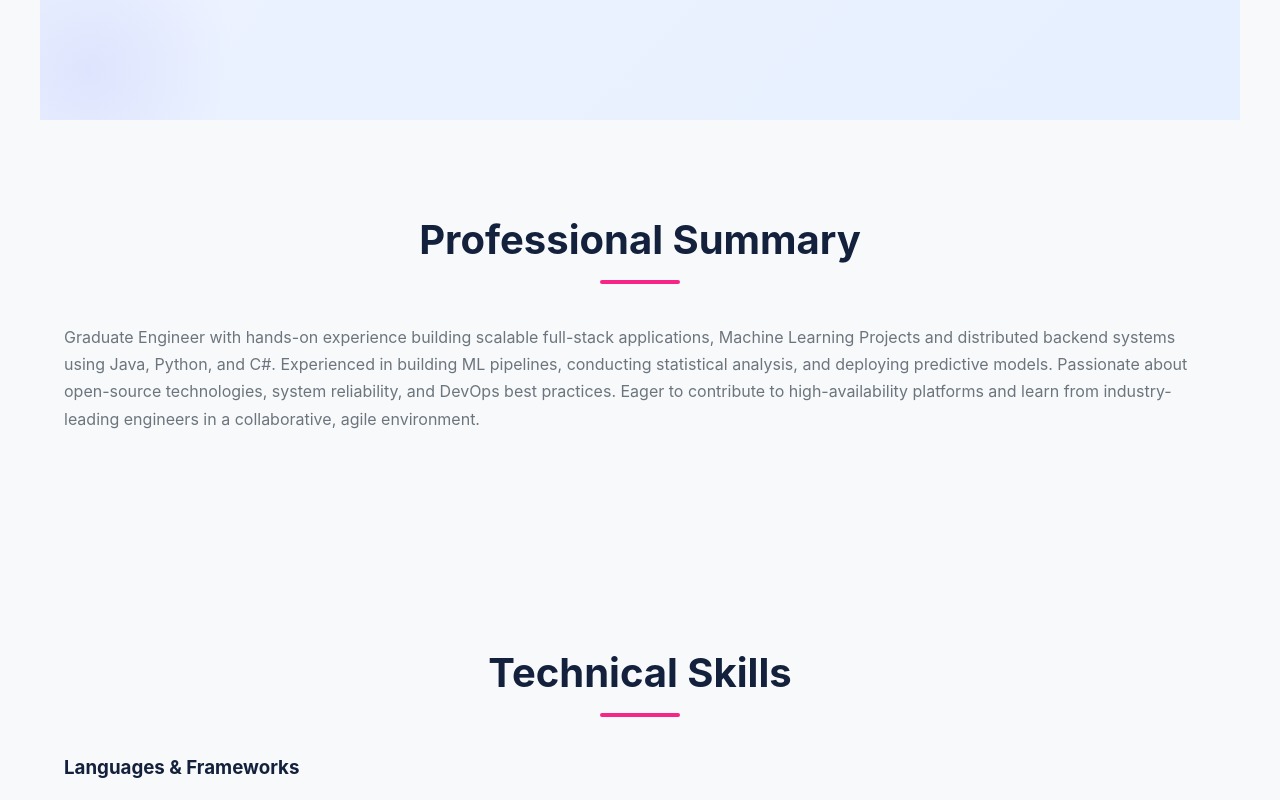
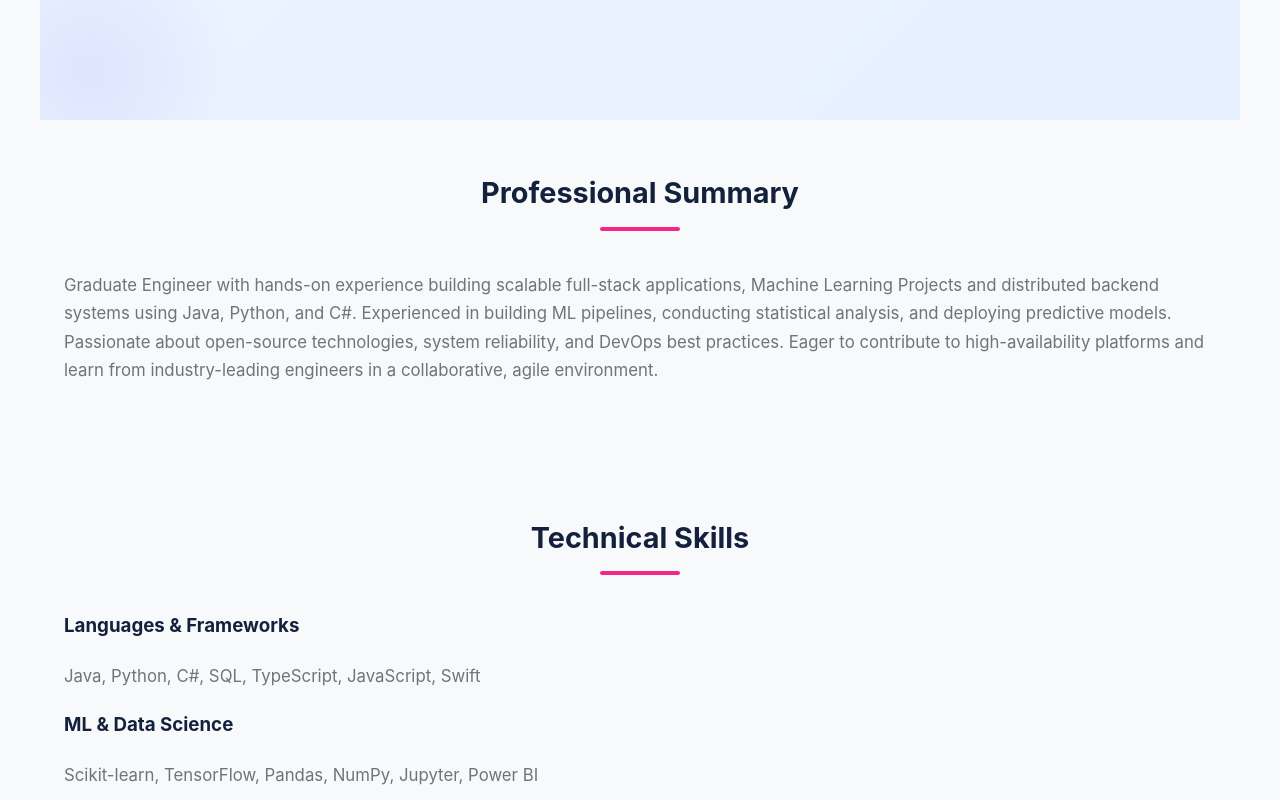
Before and after one commit to hlin0023/huiying-lin-portfolio, a React (Create React App) app: page / in a window 1280 px wide. Shown: the part 680-1480 px from the top of the page. Built offline with nearby package versions, Linux system fonts and the light colour scheme.

Commit message:
updates the sapcing and size

```diff
--- a/src/App.css
+++ b/src/App.css
@@ -40,7 +40,7 @@ body {
 /* Smooth scroll padding for fixed header */
 section {
   scroll-margin-top: 80px;
-  padding: 6rem 1.5rem;
+  padding: 3.5rem 1.5rem;
   max-width: 1200px;
   margin: 0 auto;
 }
@@ -52,7 +52,7 @@ h1, h2, h3, h4 {
 }
 
 h2 {
-  font-size: 2.5rem;
+  font-size: 1.8rem;
   color: var(--dark);
   text-align: center;
   position: relative;
@@ -72,6 +72,8 @@ h2::after {
 p {
   margin-bottom: 1.5rem;
   color: var(--gray);
+  font-size: 1.05rem;
+  line-height: 1.7;
 }
 
 /* ================ */
```
